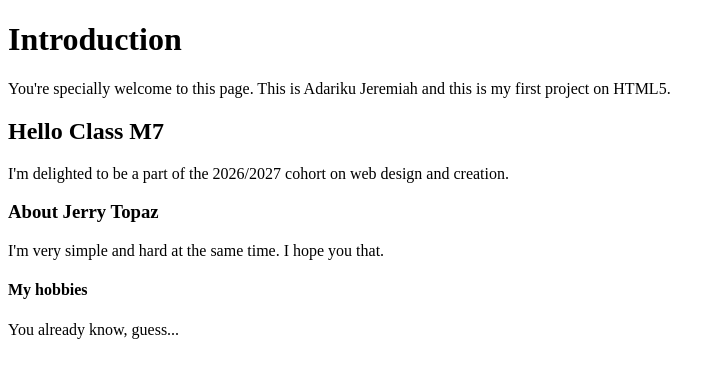
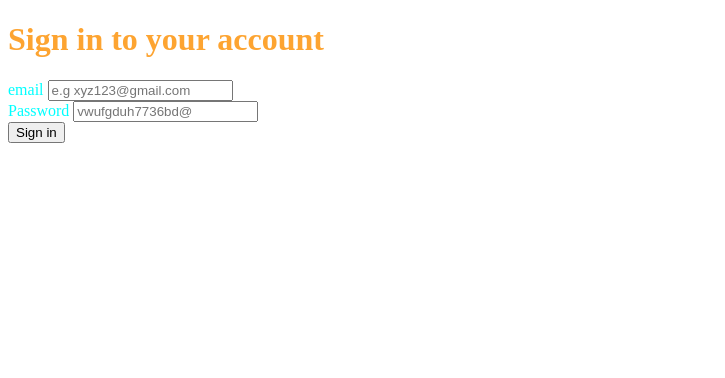
Before and after one commit to adarikujeremiah-ui/-trialbug-, a plain HTML site: page index.html in a window 1280 px wide. Shown: the whole page, without its empty margins (0-725 px from the left). Drawn offline with Linux system fonts and the light colour scheme.

Commit message:
Add files via upload

```diff
--- a/index.html
+++ b/index.html
@@ -1,20 +1,32 @@
 <!DOCTYPE html>
 <html lang="en">
-    <head>
-      <meta charset="UTF-8">
-      <meta name="viewport" content="width=device-width, initial-scale=1.0" />
-      <title>Dr Jerry Topaz</title>
-    </head>
-    <body>
+<head>
+    <meta charset="UTF-8">
+    <meta name="viewport"
+    content="width=device-width, initial-scale=1.0">
+    <link rel="stylesheet" href="style.css">
+    <link rel="shortcut icon" href="//www.pinterest.com/pin/57772807695405521/" type="image/x-icon">
+    <title>Document</title>
+</head>
+     <body>
+        <H1 style="color: rgb(253, 164, 49);">  Sign in to your account</H1>
 
-        <h1>Introduction</h1>
-        <p>You're specially welcome to this page. This is Adariku Jeremiah and this is my first project on HTML5.</p>
-        <h2>Hello Class M7</h2>
-        <p>I'm delighted to be a part of the 2026/2027 cohort on web design and creation.</p>
-        <h3>About Jerry Topaz</h3>
-        <p>I'm very simple and hard at the same time. I hope you that.</p>
-        <h4>My hobbies</h4>
-        <p>You already know, guess...</p>
+        </H1>
+      <div>
+        <form style="color: aqua;">
+            <label for="Username/email">email</label>
+            <input type="email" id="email" placeholder="e.g xyz123@gmail.com">
+            <br>
 
-   </body>
+            <label for="passcode">Password</label>
+            <input type=" password" id="passcode" placeholder="vwufgduh7736bd@">
+
+            <br>
+            <button type="submit">Sign in</button>
+
+        </form>
+
+             </div>
+
+</body>
 </html>
```
